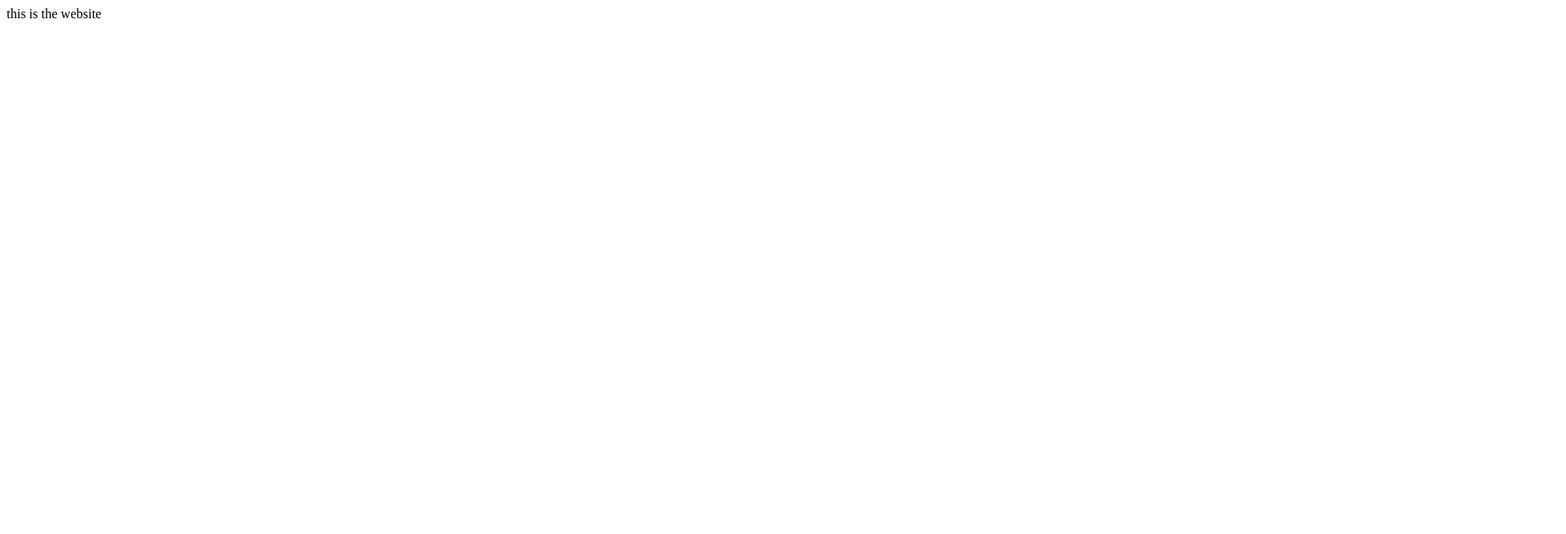
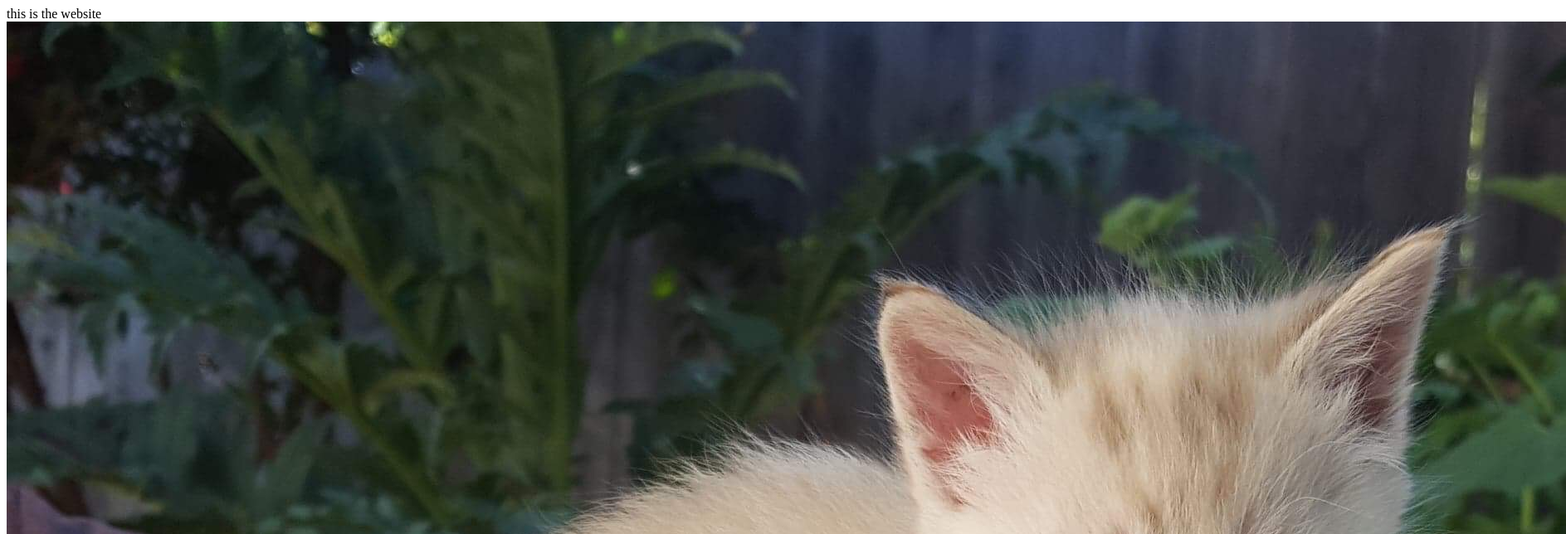
Before and after one commit to chasestarr/Page-Title, a plain HTML site: page index.html in a window 1280 px wide. Shown: the top 644 px of the page at 83% size, 1887 px wide, since content can reach past the window. Drawn offline with Linux system fonts and the light colour scheme.

Commit message:
Update index.html

```diff
--- a/index.html
+++ b/index.html
@@ -5,5 +5,6 @@
     </head>
     <body>
         this is the website
+        <img src="/IMG_7731.JPG">
     </body>
 </html>
```
